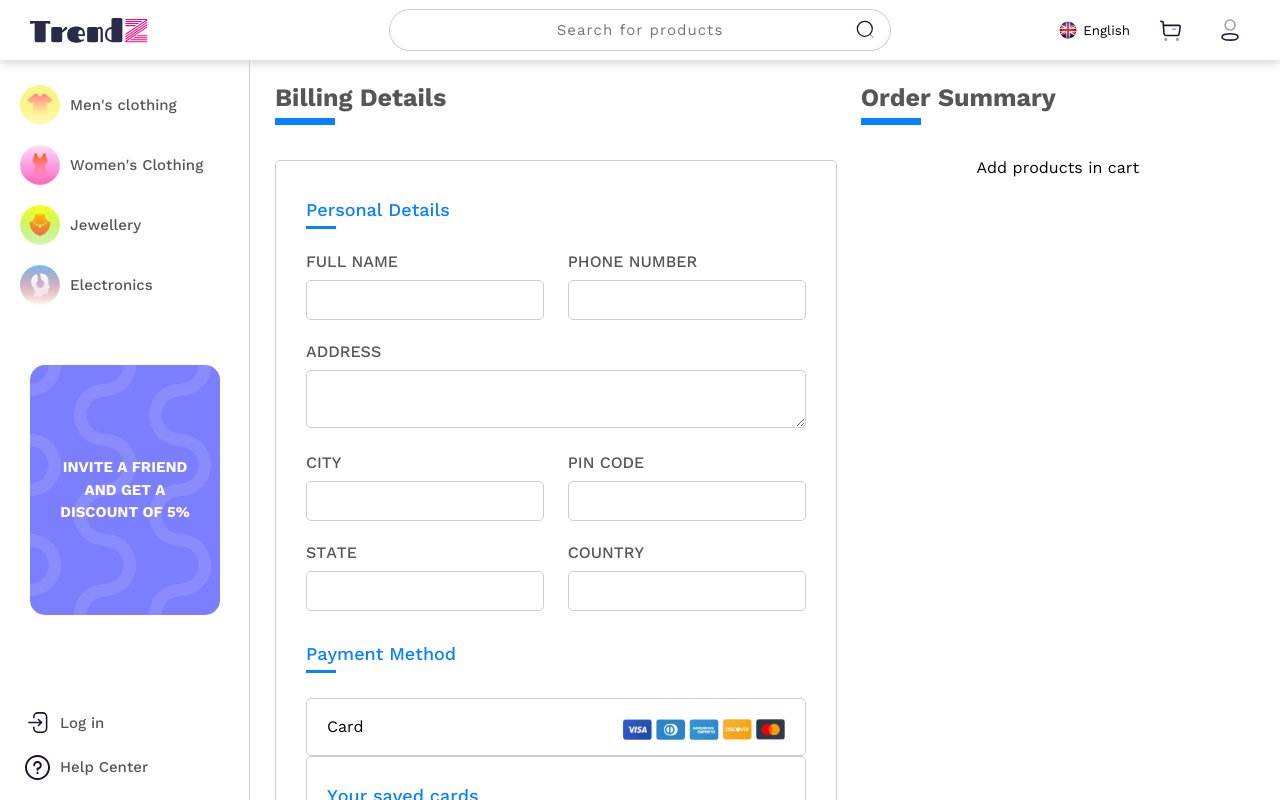
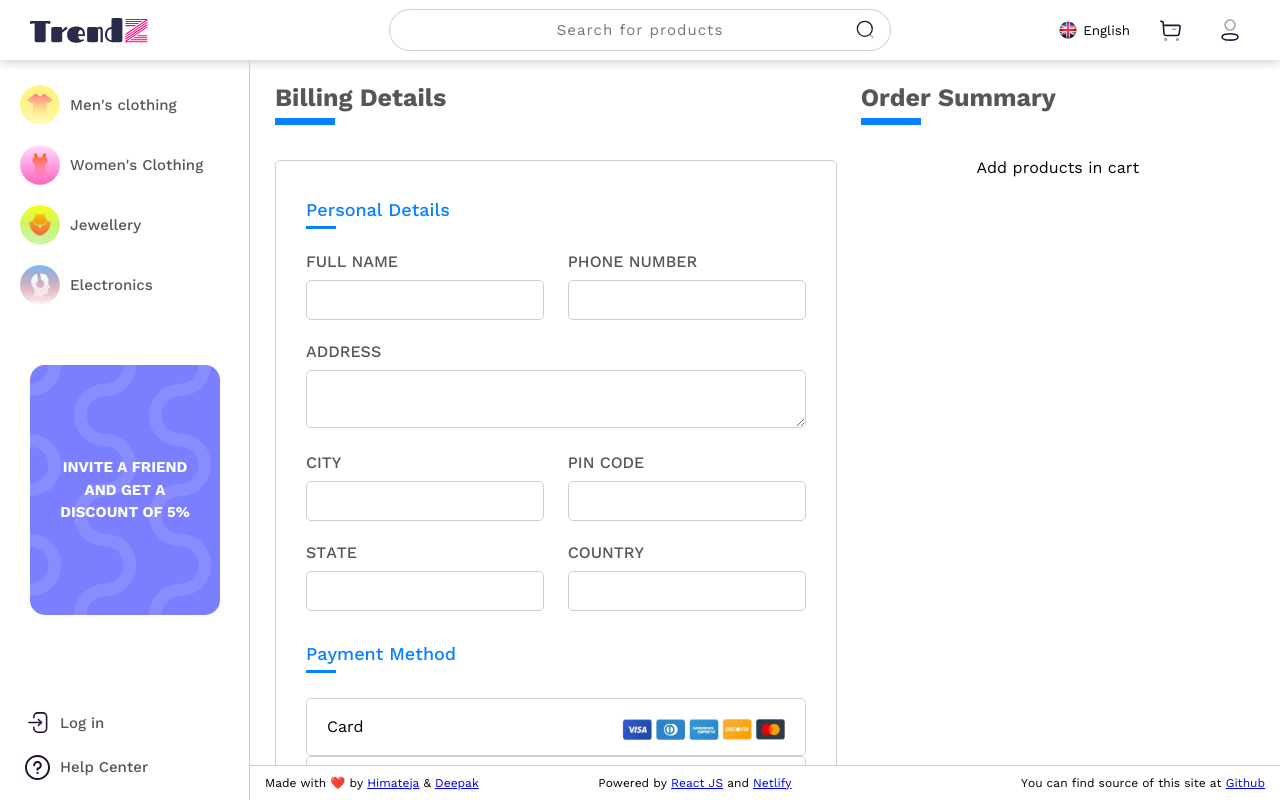
Before and after one commit to admarket14/trendz.fashion-frontend, a React (Create React App) app: page /checkout in a window 1280 px wide. Built offline with nearby package versions, Linux system fonts and the light colour scheme.

Commit message:
Added a quick footer

```diff
--- a/src/components/navSidebarContainer/NavSideBarContainer.jsx
+++ b/src/components/navSidebarContainer/NavSideBarContainer.jsx
@@ -11,6 +11,7 @@ import LogIn from '../login/login';
 import styles from './styles.module.scss';
 import { Redirect } from 'react-router';
 import CartSection from '../cart/cart';
+import HeartIcon from '../../assets/icons/heart/heart';
 
 
 const NavSideBarContainer = ({ children }) => {
@@ -63,7 +64,20 @@ const NavSideBarContainer = ({ children }) => {
     return (
       <>
         <Sidebar openLogin={openLogin} isLoggedIn={isLoggedIn} currentUser={currentUser} handleLogout={() => logOut(beforeLogout, afterLogout)} />
-        <div className={styles.appContent}>{children}</div>
+        <div className={styles.appContent}>
+          {children}
+        </div>
+        <div className={styles.footer}>
+          <div className={styles.left}>
+            Made with ❤️ by <a href="https://www.linkedin.com/in/himateja/" target="_blank" alt="Himateja Merlapaka">Himateja</a> & <a href="https://www.linkedin.com/in/deepakbhadoriya/"target="_blank"  alt="Deepak Bhadoriya">Deepak</a>
+          </div>
+          <div className="center">
+            Powered by <a href="https://reactjs.org/" target="_blank" alt="React">React JS</a> and <a href="https://www.netlify.com/" target="_blank" alt="Netlify">Netlify</a>
+          </div>
+          <div className={styles.right}>
+            You can find source of this site at <a href="https://github.com/pesto-students/little-tags-deepakbhadoriya-HimatejaMerlapaka-frontend" alt="Trendz.fashion">Github</a>
+          </div>
+        </div>
         <LogIn onCloseLogin={closeLogin} isVisible={loginVisible} locale={locale} afterLogin={(user) => setCurrentUser(currentLoggedInUser())} />
         <CartSection />
       </>
--- a/src/components/navSidebarContainer/styles.module.scss
+++ b/src/components/navSidebarContainer/styles.module.scss
@@ -10,3 +10,24 @@
     padding: 10px;
   }
 }
+
+.footer {
+  position: fixed;
+  bottom: 0;
+  left: 250px;
+  width: calc(100% - 250px);
+  height: 35px;
+  display: flex;
+  align-items: center;
+  background-color: #fff;
+  box-shadow: inset 0 1px 0 0 #cecece;
+  font-size: 12px;
+  padding: 0 15px;
+  div {
+    flex: 1;
+
+    &.right {
+      text-align: right;
+    }
+  }
+}
```
